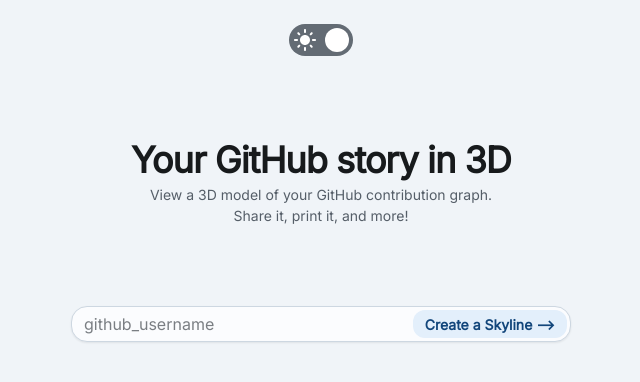
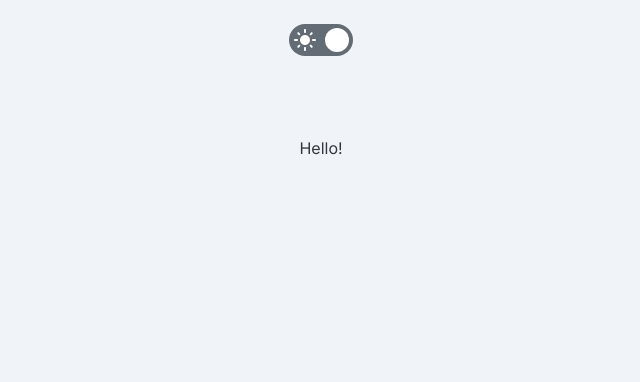
Before and after one commit to avikalpg/skyline, a React (Create React App) app: page /skyline in a window 1280 px wide. Shown: the top 382 px of the page, without its empty margins (319-959 px from the left). Built offline with nearby package versions, Linux system fonts and the light colour scheme.

Commit message:
Added routing and a page for skyline

```diff
--- a/package.json
+++ b/package.json
@@ -16,8 +16,10 @@
     "@types/node": "^16.18.60",
     "@types/react": "^18.2.34",
     "@types/react-dom": "^18.2.14",
+    "axios": "^1.6.0",
     "react": "^18.2.0",
     "react-dom": "^18.2.0",
+    "react-router-dom": "^6.18.0",
     "react-scripts": "5.0.1",
     "typescript": "^4.9.5",
     "web-vitals": "^2.1.4"
--- /dev/null
+++ b/src/App.tsx
@@ -0,0 +1,19 @@
+import { BrowserRouter as Router, Routes, Route } from 'react-router-dom';
+import Home from './pages/Home';
+import { CssVarsProvider } from '@mui/joy/styles';
+import SkylinePage from './pages/SkylinePage';
+
+function App() {
+	return (
+		<CssVarsProvider>
+			<Router>
+				<Routes>
+					<Route path="/" Component={Home} />
+					<Route path="/skyline" Component={SkylinePage} />
+				</Routes>
+			</Router>
+		</CssVarsProvider>
+	);
+}
+
+export default App;
--- /dev/null
+++ b/src/components/SingleFoldPageUIWrapper.tsx
@@ -0,0 +1,26 @@
+import Sheet from '@mui/joy/Sheet';
+import ModeToggle from "../components/ModeToggle";
+import { PropsWithChildren } from 'react';
+
+function SingleFoldPageUIWrapper(props: PropsWithChildren) {
+	return (
+		<Sheet variant='soft' sx={{
+			minWidth: 500,
+			width: '100%',
+			height: '100vh',
+			mx: 'auto', // margin left & right
+			py: 3, // padding top & bottom
+			px: 2, // padding left & right
+			display: 'flex',
+			flexDirection: 'column',
+			gap: 10,
+			boxSizing: 'border-box',
+			textAlign: 'center'
+		}}>
+			<ModeToggle />
+			{props.children}
+		</Sheet>
+	)
+}
+
+export default SingleFoldPageUIWrapper;
--- /dev/null
+++ b/src/components/UsernameSearchBar.tsx
@@ -0,0 +1,39 @@
+import React from 'react';
+import Input from '@mui/joy/Input';
+import Button from '@mui/joy/Button';
+import { getUserEvents } from '../utils/getUserEvents';
+import { generateContributionTimeline, groupEventsByType } from '../utils/generateContributionTimeline';
+
+function UsernameSearchBar() {
+	const [username, setUsername] = React.useState("");
+
+	const getGitHubContributions = () => { // TODO: take the event types
+		console.log("Not implemented.")
+	}
+
+	return (
+		<Input
+			id='searchUser'
+			name="githubHandle"
+			type="text"
+			autoComplete='off'
+			required
+			placeholder="github_username"
+			size="md"
+			endDecorator={
+				<Button variant="soft" size="sm" onClick={getGitHubContributions}>
+					Create a Skyline --&gt;
+				</Button>
+			}
+			sx={{
+				width: 500,
+				mx: 'auto',
+				'--Input-radius': `16px`,
+				'--Input-decoratorChildHeight': `28px`,
+			}}
+			onChange={(event) => setUsername(event.target.value)}
+		/>
+	);
+}
+
+export default UsernameSearchBar;
--- a/src/index.tsx
+++ b/src/index.tsx
@@ -1,7 +1,7 @@
 import React from 'react';
 import ReactDOM from 'react-dom/client';
 import './index.css';
-import App from './pages/App';
+import App from './App';
 import reportWebVitals from './reportWebVitals';
 import '@fontsource/inter';
 
--- a/src/pages/App.tsx
+++ /dev/null
@@ -1,59 +0,0 @@
-import { CssVarsProvider } from '@mui/joy/styles';
-import Sheet from '@mui/joy/Sheet';
-import Typography from '@mui/joy/Typography';
-import Input from '@mui/joy/Input';
-import Button from '@mui/joy/Button';
-import ModeToggle from "../components/ModeToggle";
-
-function App() {
-	return (
-		<CssVarsProvider>
-			<Sheet variant='soft' sx={{
-				minWidth: 500,
-				width: '100%',
-				height: '100vh',
-				mx: 'auto', // margin left & right
-				py: 3, // padding top & bottom
-				px: 2, // padding left & right
-				display: 'flex',
-				flexDirection: 'column',
-				gap: 10,
-				boxSizing: 'border-box',
-				textAlign: 'center'
-			}}>
-				<ModeToggle />
-				<div>
-					<Typography level="h1" component="h1">
-						Your GitHub story in 3D
-					</Typography>
-					<Typography level="body-sm">View a 3D model of your GitHub contribution graph.</Typography>
-					<Typography level="body-sm">Share it, print it, and more!</Typography>
-				</div>
-
-				<Input
-					id='searchUser'
-					name="githubHandle"
-					type="text"
-					autoComplete='off'
-					required
-					placeholder="github_username"
-					size="md"
-					endDecorator={
-						<Button variant="soft" size="sm">
-							Create a Skyline --&gt;
-						</Button>
-					}
-					sx={{
-						width: 500,
-						mx: 'auto',
-						'--Input-radius': `16px`,
-						'--Input-decoratorChildHeight': `28px`,
-					}}
-				/>
-
-			</Sheet>
-		</CssVarsProvider>
-	);
-}
-
-export default App;
--- /dev/null
+++ b/src/pages/Home.tsx
@@ -0,0 +1,21 @@
+import Typography from '@mui/joy/Typography';
+import UsernameSearchBar from '../components/UsernameSearchBar';
+import SingleFoldPageUIWrapper from '../components/SingleFoldPageUIWrapper';
+
+function Home() {
+	return (
+		<SingleFoldPageUIWrapper>
+			<div>
+				<Typography level="h1" component="h1">
+					Your GitHub story in 3D
+				</Typography>
+				<Typography level="body-sm">View a 3D model of your GitHub contribution graph.</Typography>
+				<Typography level="body-sm">Share it, print it, and more!</Typography>
+			</div>
+
+			<UsernameSearchBar />
+		</SingleFoldPageUIWrapper>
+	);
+}
+
+export default Home;
--- /dev/null
+++ b/src/pages/SkylinePage.tsx
@@ -0,0 +1,11 @@
+import SingleFoldPageUIWrapper from "../components/SingleFoldPageUIWrapper";
+
+function SkylinePage() {
+	return (
+		<SingleFoldPageUIWrapper>
+			Hello!
+		</SingleFoldPageUIWrapper>
+	)
+}
+
+export default SkylinePage;
```
Also changed, not shown: 2 other files (tests, documents, lock files or other folders).
